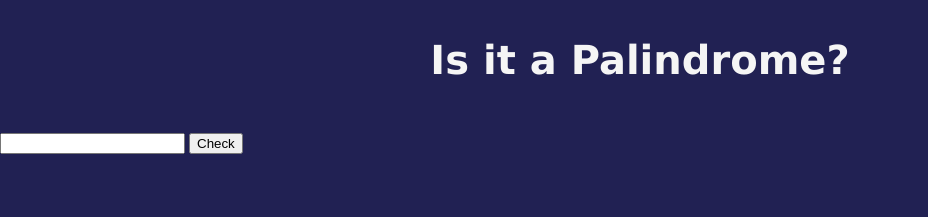
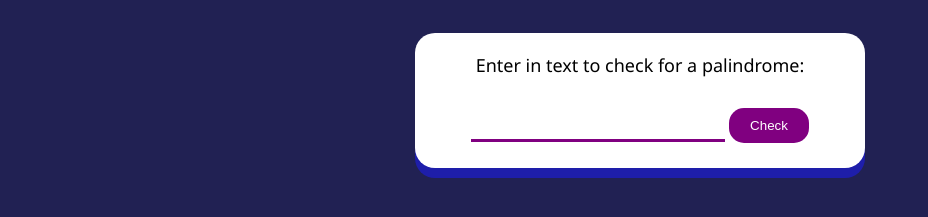
Before and after one commit to DanielHadi/freeCodeCampBasicJavaScript1_Project, a plain HTML site: page index.html in a window 1280 px wide. Shown: the part 291-508 px from the top of the page, without its empty margins (0-928 px from the left). Drawn offline with Linux system fonts and the light colour scheme.

Commit message:
Menambahkan bagian tengah webPage

```diff
--- a/index.html
+++ b/index.html
@@ -10,8 +10,11 @@
       <img src="https://cdn.freecodecamp.org/platform/universal/fcc_primary.svg">
       <h1>Is it a Palindrome?</h1>
     </header>
-    <input id="text-input">
-    <button id="check-btn">Check</button>
+    <section id="middle-thing">
+        <label for="text-input">Enter in text to check for a palindrome:</label>
+        <input id="text-input">
+        <button id="check-btn">Check</button>
+    </section>
     <script src="./script.js">
     </script>
   </body>
--- a/styles.css
+++ b/styles.css
@@ -7,7 +7,7 @@ body{
 #upper-thing img{
     display: block;
     width: 250px;
-    margin: 100px auto;
+    margin: 0 auto;
     margin-bottom: 40px;
 }
 
@@ -19,3 +19,41 @@ body{
     color: whitesmoke;
     font-size: 40px;
 }
+
+#middle-thing{
+    background-color: white;
+    width: 450px;
+    margin: 0 auto;
+    padding-top: 10px;
+    padding-bottom: 25px;
+    margin-bottom: 25px;
+    border-radius: 20px;
+    text-align: center;
+    box-shadow: 0px 10px rgb(30, 30, 170);
+}
+
+#middle-thing label{
+    display: block;
+    margin-top: 10px;
+    margin-bottom: 30px;
+    font-family: 'Segoe UI', Tahoma, Geneva, Verdana, sans-serif;
+    font-size: 18px;
+}
+
+#text-input{
+    width: 250px;
+    height: 30px;
+    font-size: 23px;
+    border: 0;
+    border-bottom: 3px solid purple;
+    text-align: center;
+}
+
+#check-btn {
+    color: white;
+    background-color: purple;
+    height: 35px;
+    width: 80px;
+    border: none;
+    border-radius: 15px;
+}
```
